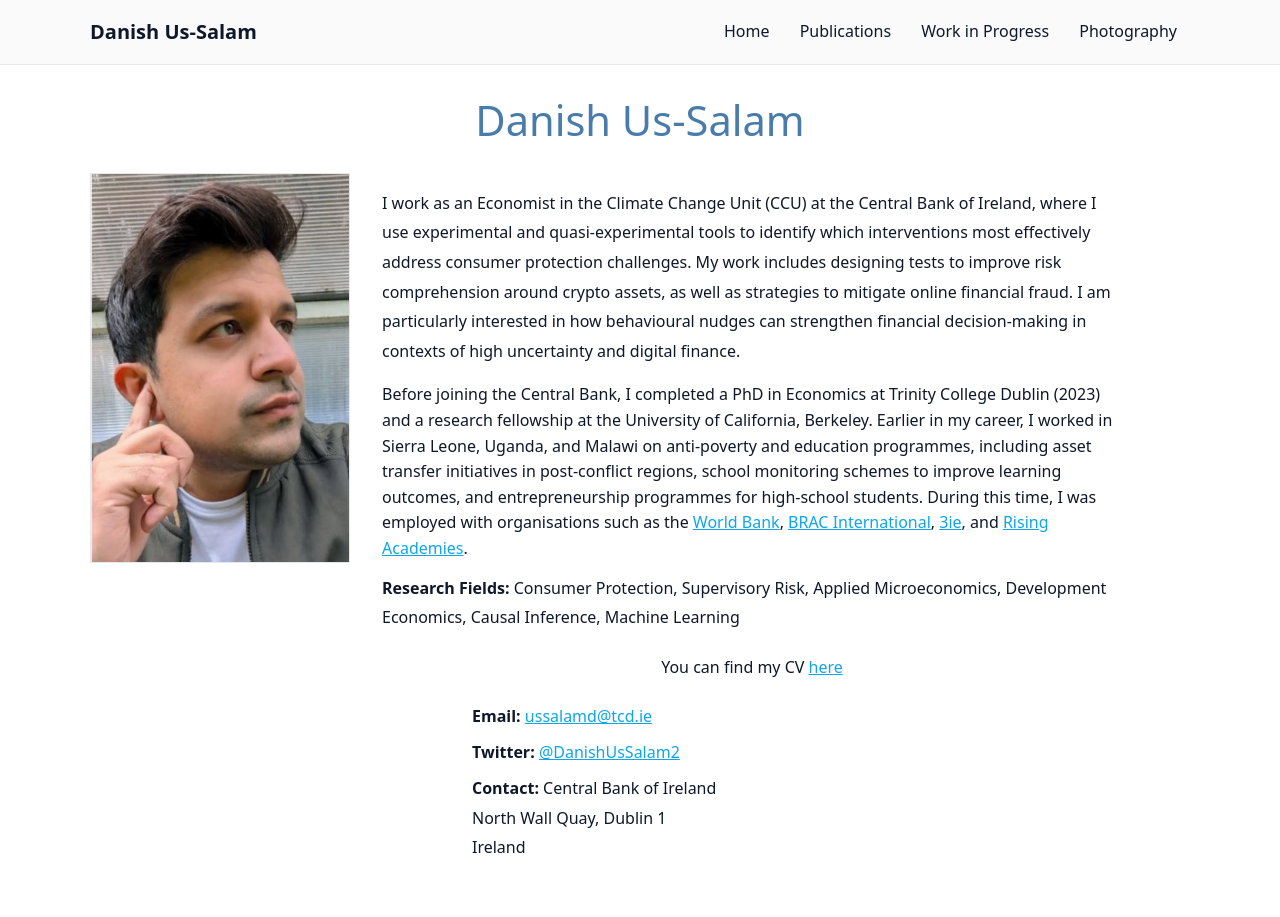
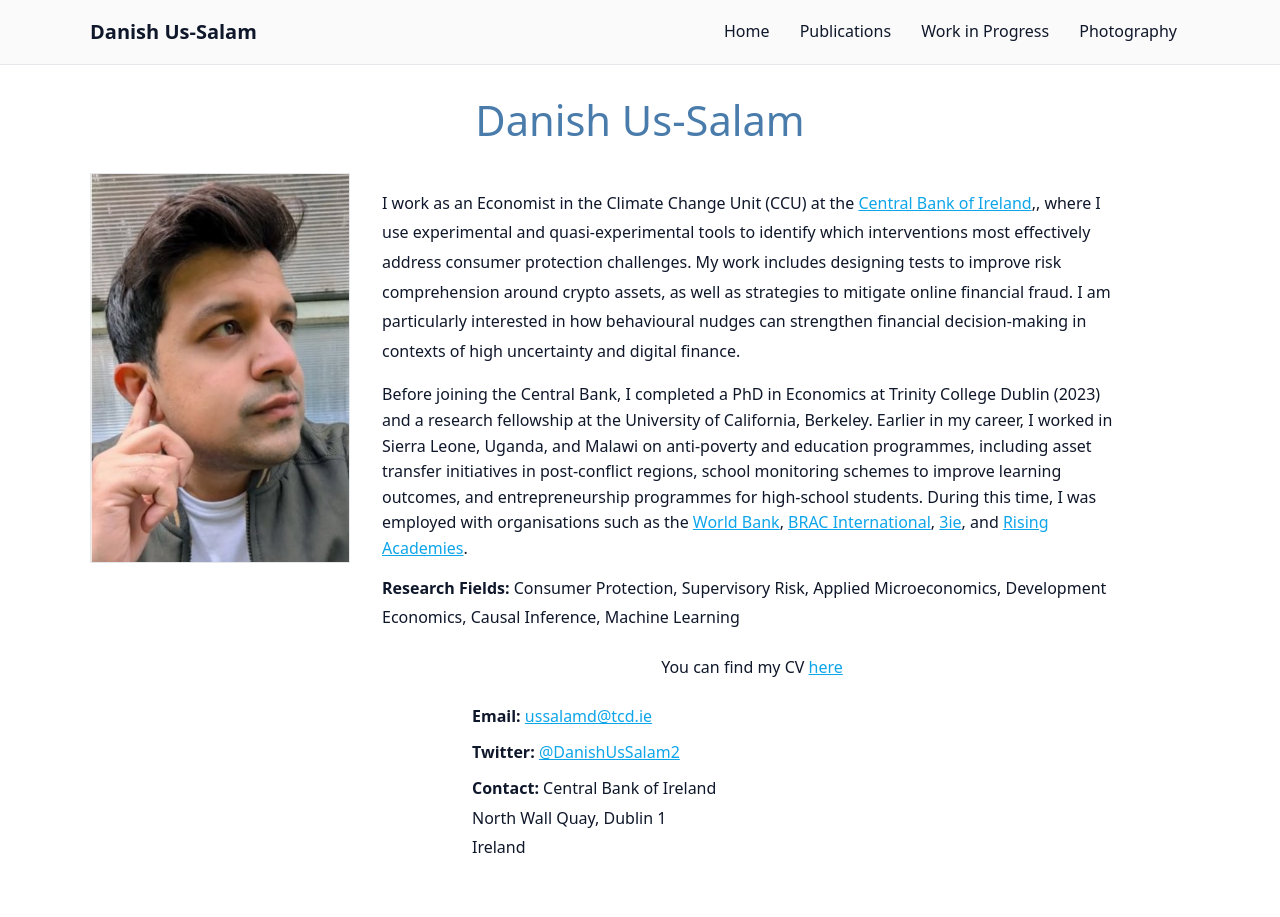
Before and after one commit to danishussalam/danishussalam.github.io, a Jekyll site: the page built from index.md, in a window 1280 px wide. Built offline with Jekyll 4.4.1, drawn with Linux system fonts in a browser that asks for light colours; part of the change alters nothing that is shown.

```diff
--- a/index.md
+++ b/index.md
@@ -11,7 +11,7 @@ title: "Home"
   </div>
   <div class="bio">
     <p>
-I work as an Economist in the Climate Change Unit (CCU) at the Central Bank of Ireland, where I use experimental and quasi-experimental tools to identify which interventions most effectively address consumer protection challenges. My work includes designing tests to improve risk comprehension around crypto assets, as well as strategies to mitigate online financial fraud. I am particularly interested in how behavioural nudges can strengthen financial decision-making in contexts of high uncertainty and digital finance.
+I work as an Economist in the Climate Change Unit (CCU) at the <a href="https://www.centralbank.ie/" target="_blank" rel="noopener noreferrer">Central Bank of Ireland</a>,, where I use experimental and quasi-experimental tools to identify which interventions most effectively address consumer protection challenges. My work includes designing tests to improve risk comprehension around crypto assets, as well as strategies to mitigate online financial fraud. I am particularly interested in how behavioural nudges can strengthen financial decision-making in contexts of high uncertainty and digital finance.
 
     </p>
 Before joining the Central Bank, I completed a PhD in Economics at Trinity College Dublin (2023) and a research fellowship at the University of California, Berkeley. Earlier in my career, I worked in Sierra Leone, Uganda, and Malawi on anti-poverty and education programmes, including asset transfer initiatives in post-conflict regions, school monitoring schemes to improve learning outcomes, and entrepreneurship programmes for high-school students. During this time, I was employed with organisations such as the
```
